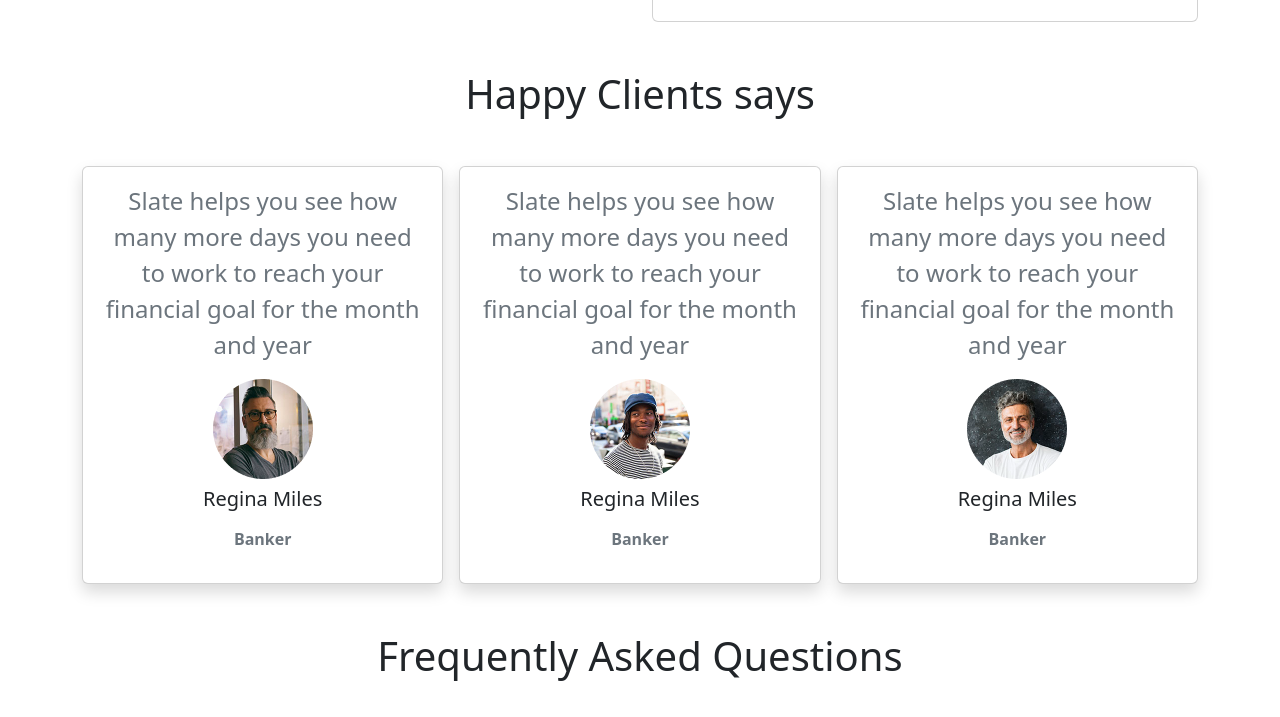
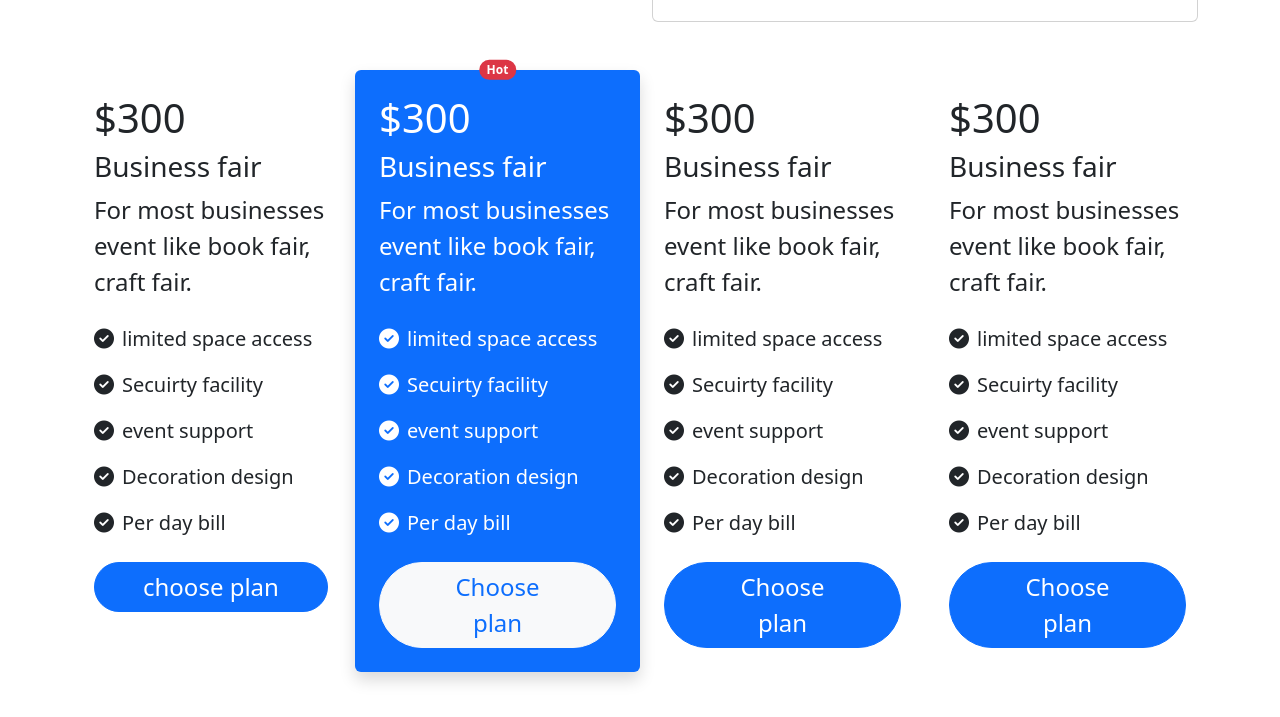
Before and after one commit to Nahid-07/Convention-center, a plain HTML site: page index.html in a window 1280 px wide. Shown: the part 1053-1770 px from the top of the page. Drawn offline with nearby package versions, Linux system fonts and the light colour scheme.

Commit message:
added sections

```diff
--- a/index.html
+++ b/index.html
@@ -107,6 +107,73 @@
                     <a href="#" class="btn btn-primary btn-lg">Explore our album</a>
                   </div>
                 </div>
+              </div>
+            </div>
+          </div>
+        </section>
+        <!-- list group -->
+        <section class="packeges mt-5">
+          <div class="container">
+            <div class="row">
+              <div class="col-md-6 col-sm-12 col-lg-3 p-4 rounded">
+                <h1>$300</h1>
+                <h3>Business fair</h3>
+                <p class="fs-4">For most businesses event
+                  like book fair, craft fair.</p>
+                <ul class="nav flex-column fs-5">
+                  <li class="nav-item py-2"> <i class="fa-solid fa-circle-check me-2"></i>limited space access</li>
+                  <li class="nav-item py-2"> <i class="fa-solid fa-circle-check me-2"></i>Secuirty facility</li>
+                  <li class="nav-item py-2"> <i class="fa-solid fa-circle-check me-2"></i>event support</li>
+                  <li class="nav-item py-2"> <i class="fa-solid fa-circle-check me-2"></i>Decoration design</li>
+                  <li class="nav-item py-2"> <i class="fa-solid fa-circle-check me-2"></i>Per day bill</li>
+                </ul>
+                <button type="button" class="btn btn-primary fs-4 rounded-pill px-5 mt-3 text-white">choose plan</button>
+              </div>
+              <div class="col-md-6 col-sm-12 col-lg-3 bg-primary text-white p-4 rounded position-relative shadow">
+                <span class="position-absolute top-0 start-50 translate-middle badge rounded-pill bg-danger">
+                  Hot
+                  <span class="visually-hidden">unread messages</span>
+                </span>
+                <h1>$300</h1>
+                <h3>Business fair</h3>
+                <p class="fs-4">For most businesses event
+                  like book fair, craft fair.</p>
+                <ul class="nav flex-column fs-5">
+                  <li class="nav-item py-2"> <i class="fa-solid fa-circle-check me-2"></i>limited space access</li>
+                  <li class="nav-item py-2"> <i class="fa-solid fa-circle-check me-2"></i>Secuirty facility</li>
+                  <li class="nav-item py-2"> <i class="fa-solid fa-circle-check me-2"></i>event support</li>
+                  <li class="nav-item py-2"> <i class="fa-solid fa-circle-check me-2"></i>Decoration design</li>
+                  <li class="nav-item py-2"> <i class="fa-solid fa-circle-check me-2"></i>Per day bill</li>
+                </ul>
+                <button type="button" class="btn btn-light text-primary fs-4 rounded-pill px-5 mt-3 ">Choose plan</button>
+              </div>
+              <div class="col-md-6 col-sm-12 col-lg-3 p-4 rounded position-relative">
+                <h1>$300</h1>
+                <h3>Business fair</h3>
+                <p class="fs-4">For most businesses event
+                  like book fair, craft fair.</p>
+                <ul class="nav flex-column fs-5">
+                  <li class="nav-item py-2"> <i class="fa-solid fa-circle-check me-2"></i>limited space access</li>
+                  <li class="nav-item py-2"> <i class="fa-solid fa-circle-check me-2"></i>Secuirty facility</li>
+                  <li class="nav-item py-2"> <i class="fa-solid fa-circle-check me-2"></i>event support</li>
+                  <li class="nav-item py-2"> <i class="fa-solid fa-circle-check me-2"></i>Decoration design</li>
+                  <li class="nav-item py-2"> <i class="fa-solid fa-circle-check me-2"></i>Per day bill</li>
+                </ul>
+                <button type="button" class="btn btn-primary fs-4 rounded-pill px-5 mt-3">Choose plan</button>
+              </div>
+              <div class="col-md-6 col-sm-12 col-lg-3 p-4 rounded position-relative">
+                <h1>$300</h1>
+                <h3>Business fair</h3>
+                <p class="fs-4">For most businesses event
+                  like book fair, craft fair.</p>
+                <ul class="nav flex-column fs-5">
+                  <li class="nav-item py-2"> <i class="fa-solid fa-circle-check me-2"></i>limited space access</li>
+                  <li class="nav-item py-2"> <i class="fa-solid fa-circle-check me-2"></i>Secuirty facility</li>
+                  <li class="nav-item py-2"> <i class="fa-solid fa-circle-check me-2"></i>event support</li>
+                  <li class="nav-item py-2"> <i class="fa-solid fa-circle-check me-2"></i>Decoration design</li>
+                  <li class="nav-item py-2"> <i class="fa-solid fa-circle-check me-2"></i>Per day bill</li>
+                </ul>
+                <button type="button" class="btn btn-primary fs-4 rounded-pill px-5 mt-3 text-white">Choose plan</button>
               </div>
             </div>
           </div>
@@ -222,13 +289,21 @@
           </div>
         </section>
       </main>
-      <footer class="bg-dark">
-        <div class="container">
+      <footer class="bg-dark mt-5">
+        <div class="container d-md-flex justify-content-between align-items-center">
           <div class="left-side">
-            <p>© 2020 bike. All rights reserved</p>
+            <p class="text-secondary text-center pt-2">© 2020 bike. All rights reserved</p>
           </div>
           <div class="right-side">
-
+            <ul class="nav flex-column align-items-center py-5">
+              <li class="nav-item">
+                <img src="images/Google Play Badge.png" alt="">
+              </li>
+              <li class="nav-item my-4">
+                <img src="images/App Store Badge.png" alt="">
+              </li>
+              <li class="nav-item text-secondary">Get the app</li>
+            </ul>
           </div>
         </div>
       </footer>
```
Also changed, not shown: images/App Store Badge.png (added), images/Google Play Badge.png (added), images/download.png (deleted), images/ga.png (deleted).
